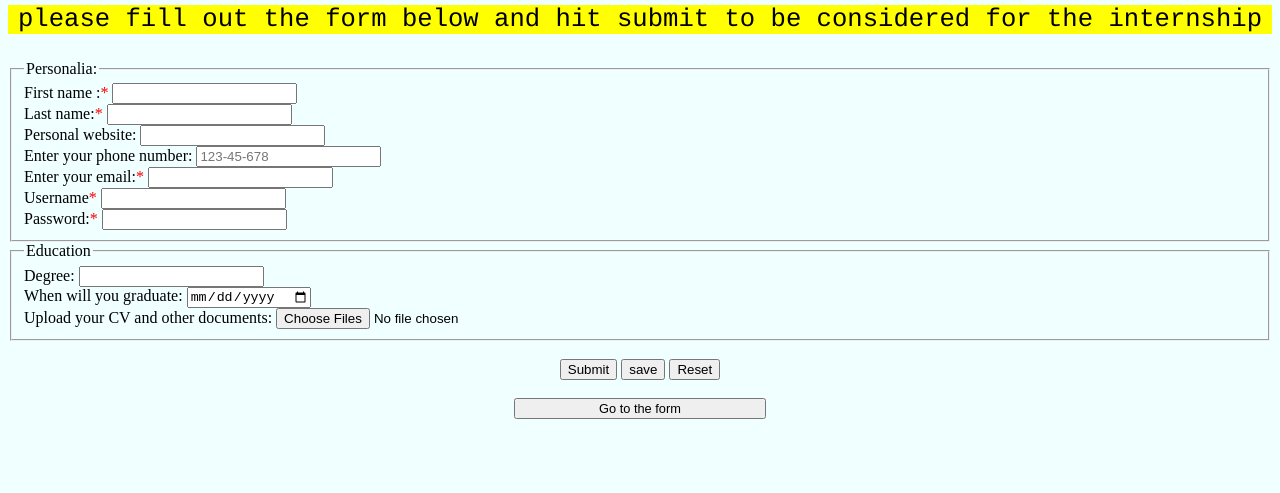
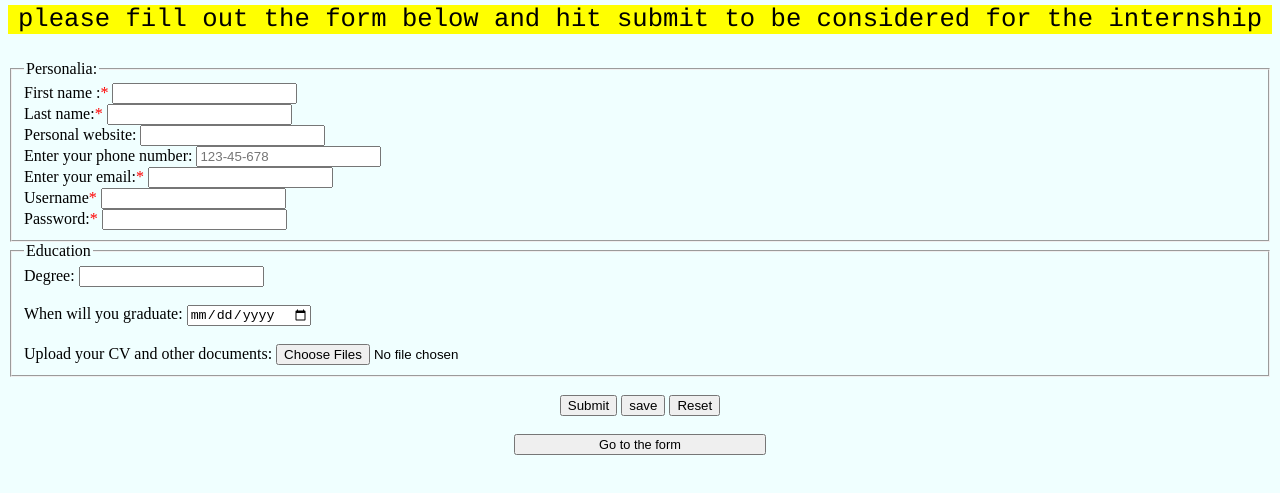
Before and after one commit to Yaqeen-Hindi/Yaqeen-Hindi.github.io, a plain HTML site: page application.html in a window 1280 px wide. Shown: the part 85-578 px from the top of the page. Drawn offline with Linux system fonts and the light colour scheme.

Commit message:
Update application.html

```diff
--- a/application.html
+++ b/application.html
@@ -49,9 +49,9 @@
 				<option value="other">
 			</datalist>
 			<br>
-
+			<br>
 	<label for="birthday">When will you graduate:</label>
-  <input type="date"  onclick="chekdate()" id="birthday" name="birthday"><br>
+  <input type="date"  onclick="chekdate()" id="birthday" name="birthday"><br><br>
     <label for="myfile">Upload your CV and other documents:</label>
   <input type="file" id="myfile" name="myfile" multiple><br>
    </fieldset>
```
